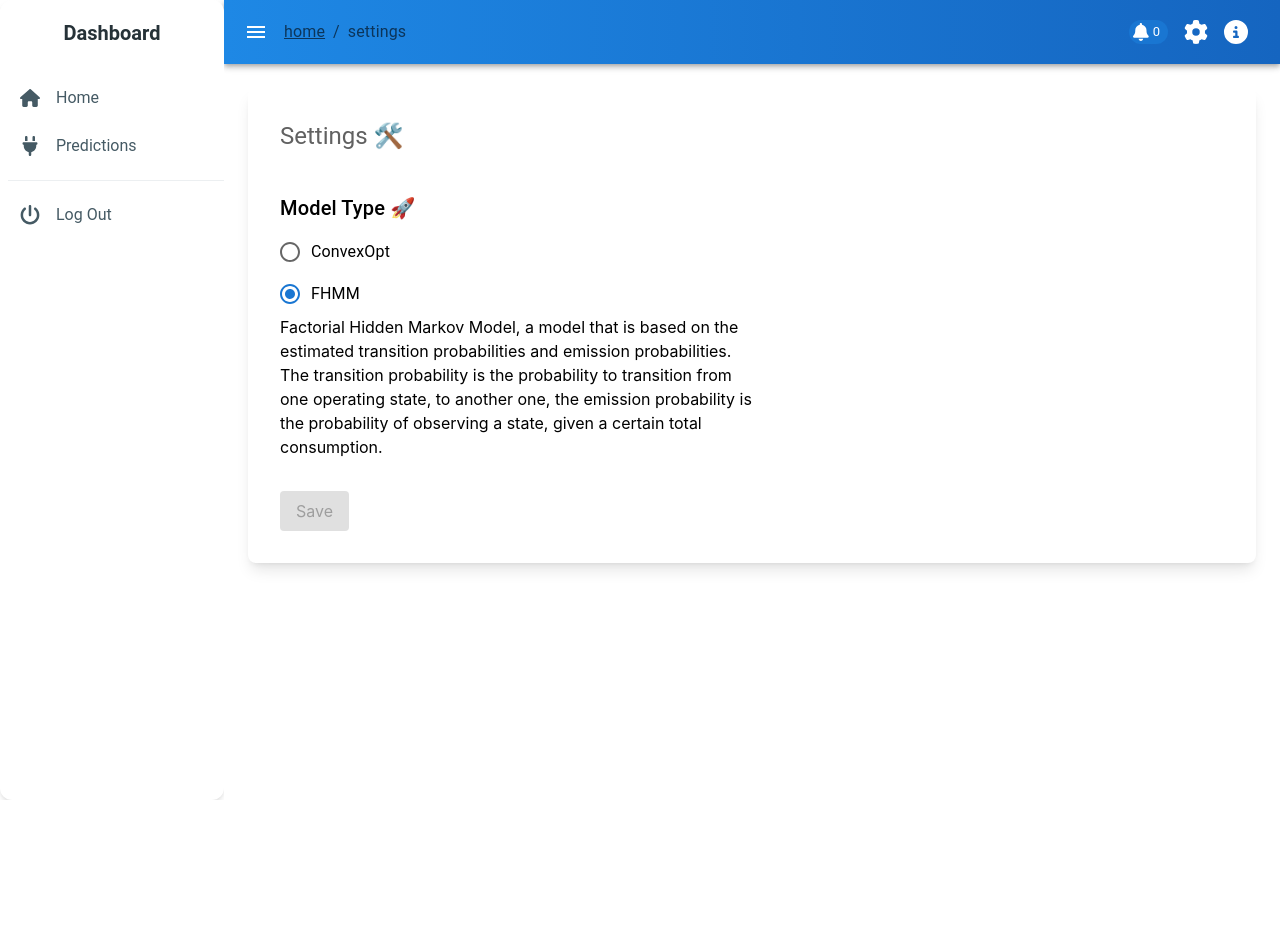
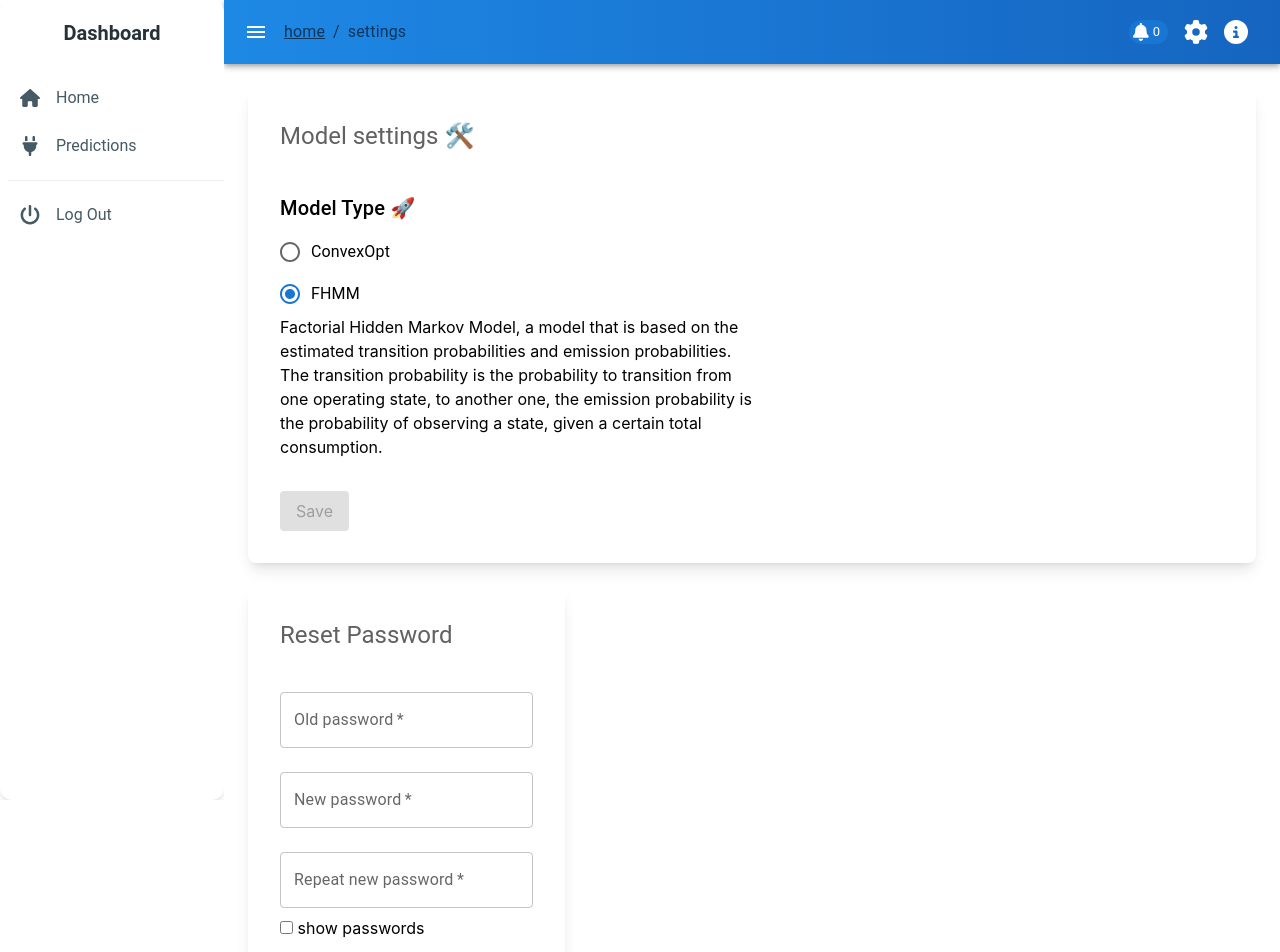
Before and after one commit to Powerchainger/pc-frontend, a React (Create React App) app: page /settings in a window 1280 px wide. Shown: the top 952 px of the page. Before the commit the page ends 800 px from the top, so only its background shows below. Built offline with nearby package versions, Linux system fonts and the light colour scheme; sample sign-in values are in the browser's storage.

Commit message:
fixed register and auth + added change password

```diff
--- a/src/components/AuthWrapper.tsx
+++ b/src/components/AuthWrapper.tsx
@@ -7,10 +7,10 @@ interface LayoutProps {
 export default function AuthWrapper({ children }: LayoutProps) {
     const navigate = useNavigate();
     const location = useLocation();
-
+    const allowedPaths = ['/login', '/register'];
     useEffect(() => {
         const isLoggedIn = localStorage.getItem('isLoggedIn');
-        if (!isLoggedIn && location.pathname !== '/login') {
+        if (isLoggedIn !== "true" && allowedPaths.indexOf(location.pathname) === -1 ) {
             navigate('/login');
         }
     }, [location]);
--- /dev/null
+++ b/src/components/ResetPassword.tsx
@@ -0,0 +1,101 @@
+import React, { useState } from 'react';
+import { Box, Typography, TextField, Button } from '@mui/material';
+import {changePassword} from "../api/Api";
+
+export default function ResetPassword() {
+        const [passwordMatch, setPasswordMatch] = React.useState(true);
+        const [showPassword, setShowPassword] = useState(false);
+        const [validCredentials, setValidCredentials] = useState(true)
+        const handleSubmit = (event: React.FormEvent<HTMLFormElement>) => {
+            event.preventDefault();
+            const data = new FormData(event.currentTarget);
+            let oldPassword = data.get("oldPassword");
+            let newPassword = data.get('newPassword');
+            let newPassword2 = data.get('newPassword2');
+
+            if (newPassword !== newPassword2) {
+                setPasswordMatch(false);
+                setValidCredentials(true);
+            } else {
+                setPasswordMatch(true);
+                try {
+                    changePassword(oldPassword as string, newPassword as string).then((response) => {
+
+                        if (response.status === 202) {
+                            setValidCredentials(true)
+                        } else {
+                            setValidCredentials(false);
+                        }
+                    }).catch((error) => {
+                        setValidCredentials(false);
+                    });
+                } catch (e) {
+                    console.log(e);
+                }
+            }
+        }
+
+        const handleCheckboxChange = () => {
+                setShowPassword(!showPassword);
+                setTimeout(() => {
+                    setShowPassword(false)
+                }, 2000)
+
+            }
+
+       return <Box m={3} className="bg-white shadow-lg rounded-lg p-8" width="30%">
+                              <Box className="flex justify-between items-center mb-4">
+                                  <Typography variant="h5" gutterBottom className="text-gray-700">
+                                      Reset Password
+                                  </Typography>
+                              </Box>
+                              { !passwordMatch ? <Typography component="h1" color="red">
+                                                                  Passwords don't match
+                                                                </Typography>:null}
+                            { !validCredentials ? <Typography component="h1" color="red">
+                                 password incorrect
+                                </Typography>:null}
+                              <Box component="form" noValidate onSubmit={handleSubmit} sx={{ mt: 1 }}>
+                              <TextField
+                                  margin="normal"
+                                  required
+                                  fullWidth
+                                  name="oldPassword"
+                                  label="Old password"
+                                  type={showPassword ? 'text' : 'password'}
+                                  id="oldPassword"
+                                  autoComplete="current-password" />
+
+                              <TextField
+                                  margin="normal"
+                                  required
+                                  fullWidth
+                                  name="newPassword"
+                                  label="New password"
+                                  type={showPassword ? 'text' : 'password'}
+                                  id="password"
+                              autoComplete="current-password" />
+                              <TextField
+                                  margin="normal"
+                                  required
+                                  fullWidth
+                                  name="newPassword2"
+                                  label=" Repeat new password"
+                                  type={showPassword ? 'text' : 'password'}
+                                  id="password"
+                                  autoComplete="current-password" />
+                                  <input
+                                  type="checkbox"
+                                  checked={showPassword}
+                                  onChange={handleCheckboxChange}
+                              /> show passwords
+                              <Button
+                                  type="submit"
+                                  fullWidth
+                                  variant="contained"
+                                  sx={{ mt: 3, mb: 2 }}> change password
+                              </Button>
+                          </Box>
+                          </Box>
+
+}
--- a/src/pages/LoginPage.tsx
+++ b/src/pages/LoginPage.tsx
@@ -14,6 +14,7 @@ import { createTheme, ThemeProvider } from '@mui/material/styles';
 import BackgroundImage from '../LoginImage.jpg'
 import {useNavigate} from "react-router-dom";
 import { login } from "../api/Api";
+import {useState} from "react";
 
 function Copyright(props: any) {
   return (
@@ -33,6 +34,7 @@ const defaultTheme = createTheme();
 export default function SignInSide() {
     const navigate = useNavigate();
     const [correctLogin, setCorrectLogin] = React.useState(true)
+    const [showPassword, setShowPassword] = useState(false);
   const handleSubmit = (event: React.FormEvent<HTMLFormElement>) => {
     event.preventDefault();
     const data = new FormData(event.currentTarget);
@@ -61,6 +63,12 @@ export default function SignInSide() {
     catch (e) {}
 
   };
+    const handleCheckboxChange = () => {
+        setShowPassword(!showPassword);
+        setTimeout(() => {
+            setShowPassword(false)
+        }, 2000)
+    }
 
   return (
     <ThemeProvider theme={defaultTheme}>
@@ -115,14 +123,19 @@ export default function SignInSide() {
                 fullWidth
                 name="password"
                 label="Password"
-                type="password"
+                type={showPassword ? 'text' : 'password'}
                 id="password"
                 autoComplete="current-password"
               />
-              <FormControlLabel
-                control={<Checkbox value="remember" color="primary" />}
-                label="Remember me"
-              />
+                <input
+                    type="checkbox"
+                    checked={showPassword}
+                    onChange={handleCheckboxChange}
+                /> show password
+              {/*<FormControlLabel*/}
+              {/*  control={<Checkbox value="remember" color="primary" />}*/}
+              {/*  label="Remember me"*/}
+              {/*/>*/}
               <Button
                 type="submit"
                 fullWidth
--- a/src/pages/RegisterPage.tsx
+++ b/src/pages/RegisterPage.tsx
@@ -12,6 +12,7 @@ import { createTheme, ThemeProvider } from '@mui/material/styles';
 import BackgroundImage from '../LoginImage.jpg'
 import {useNavigate} from "react-router-dom";
 import { register } from "../api/Api";
+import {useState} from "react";
 
 function Copyright(props: any) {
     return (
@@ -26,12 +27,14 @@ function Copyright(props: any) {
     );
 }
 
-// TODO remove, this demo shouldn't need to reset the theme.
 const defaultTheme = createTheme();
 
 export default function SignInSide() {
     const navigate = useNavigate();
-    const [passwordMatch, setPasswordMatch] = React.useState(true)
+    const [passwordMatch, setPasswordMatch] = React.useState(true);
+    const [validCredentials, setValidCredentials] = React.useState(true);
+    const [errorMessage, setErrorMessage] = React.useState("");
+    const [showPassword, setShowPassword] = useState(false);
     const handleSubmit = (event: React.FormEvent<HTMLFormElement>) => {
         event.preventDefault();
         const data = new FormData(event.currentTarget);
@@ -39,28 +42,36 @@ export default function SignInSide() {
         let password = data.get('password');
         let password2 = data.get('password2');
         if (password !== password2) {
-            console.log(data.get('password') !== data.get('password2'))
             setPasswordMatch(false);
         } else {
             setPasswordMatch(true);
 
             try {
                 register(username as string, password as string).then((response) => {
-                    let message = Object.values(response.data);
                     if (response.status === 200) {
+                        setErrorMessage("");
+                        setValidCredentials(true)
                         navigate('/login');
                     }
-                })
-                    .catch((error) => {
-                        console.error("Error registering account: ", error);
+                }).catch((error) => {
+                        setErrorMessage(error.response.data.errors);
+                        setValidCredentials(false);
                     });
             }
             catch (e)
             {
-
+                console.log(e);
             }
         }
     };
+
+    const handleCheckboxChange = () => {
+        setShowPassword(!showPassword);
+        setTimeout(() => {
+            setShowPassword(false)
+        }, 2000)
+    }
+
 
     return (
         <ThemeProvider theme={defaultTheme}>
@@ -98,6 +109,9 @@ export default function SignInSide() {
                         { !passwordMatch ? <Typography component="h1" color="red">
                             Passwords don't match
                         </Typography>:null}
+                        { !validCredentials ? <Typography component="h1" color="red">
+                            {errorMessage[0]}
+                        </Typography>:null}
                         <Box component="form" noValidate onSubmit={handleSubmit} sx={{ mt: 1 }}>
                             <TextField
                                 margin="normal"
@@ -115,7 +129,7 @@ export default function SignInSide() {
                                 fullWidth
                                 name="password"
                                 label="Password"
-                                type="password"
+                                type={showPassword ? 'text' : 'password'}
                                 id="password"
                                 autoComplete="current-password"
                             />
@@ -125,10 +139,15 @@ export default function SignInSide() {
                                 fullWidth
                                 name="password2"
                                 label=" Repeat Password"
-                                type="password"
+                                type={showPassword ? 'text' : 'password'}
                                 id="password"
                                 autoComplete="current-password"
                             />
+                            <input
+                                type="checkbox"
+                                checked={showPassword}
+                                onChange={handleCheckboxChange}
+                            /> show passwords
                             <Button
                                 type="submit"
                                 fullWidth
--- a/src/pages/SettingsPage.tsx
+++ b/src/pages/SettingsPage.tsx
@@ -1,5 +1,6 @@
 import React, {useEffect, useState} from 'react';
 import Layout from '../components/Layout';
+import ResetPassword from '../components/ResetPassword'
 import { Box, FormControlLabel, Checkbox, Radio, RadioGroup, Slider, Switch, TextField, Typography, IconButton } from '@mui/material';
 import {toast} from "react-toastify";
 const SettingsPage = () => {
@@ -34,7 +35,7 @@ const SettingsPage = () => {
             <Box m={3} className="bg-white shadow-lg rounded-lg p-8">
                 <Box className="flex justify-between items-center mb-4">
                     <Typography variant="h5" gutterBottom className="text-gray-700">
-                        Settings 🛠️
+                        Model settings 🛠️
                     </Typography>
                 </Box>
                 <Box my={4} className="flex">
@@ -74,6 +75,7 @@ const SettingsPage = () => {
                     {showSavedMsg && <span className="ml-4 text-green-500">Settings have been saved!</span>}
                 </Box>
             </Box>
+            <ResetPassword></ResetPassword>
         </Layout>
     );
 };
```
Also changed, not shown: src/api/Api.tsx (+10 -0 lines), src/components/Sidebar.tsx (+6 -3 lines).
